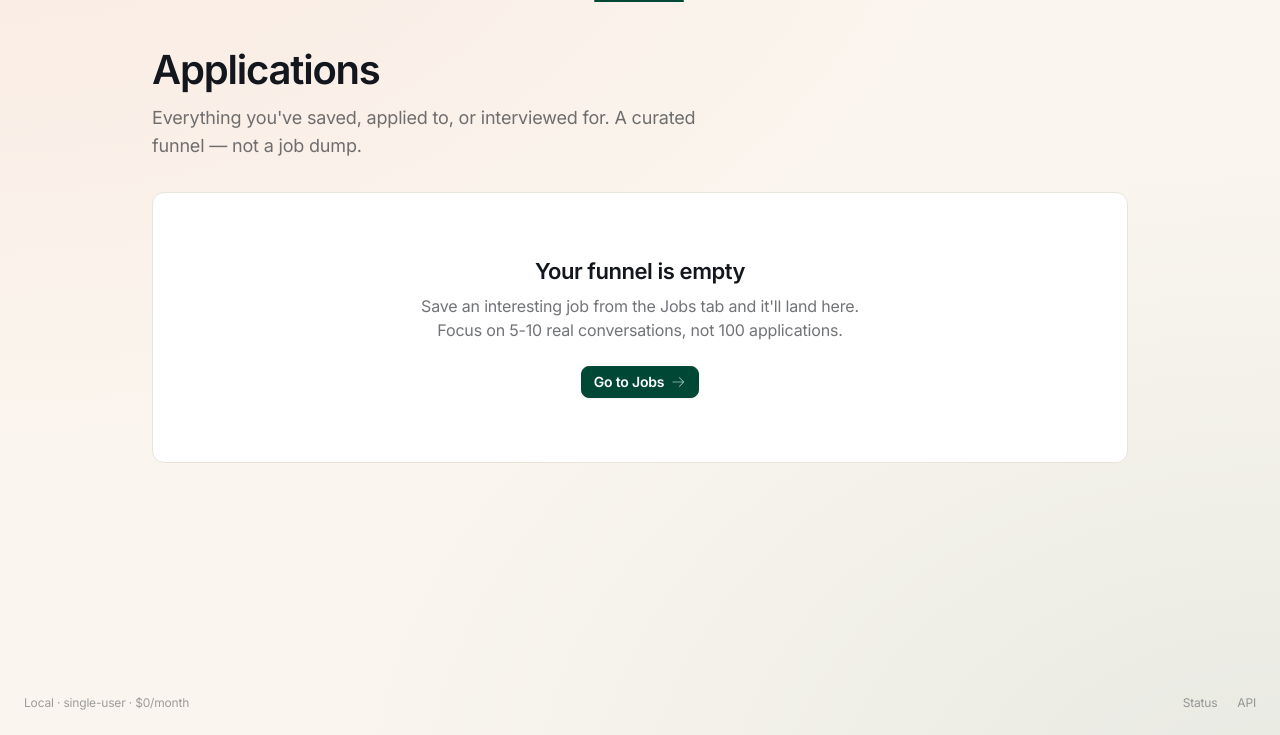
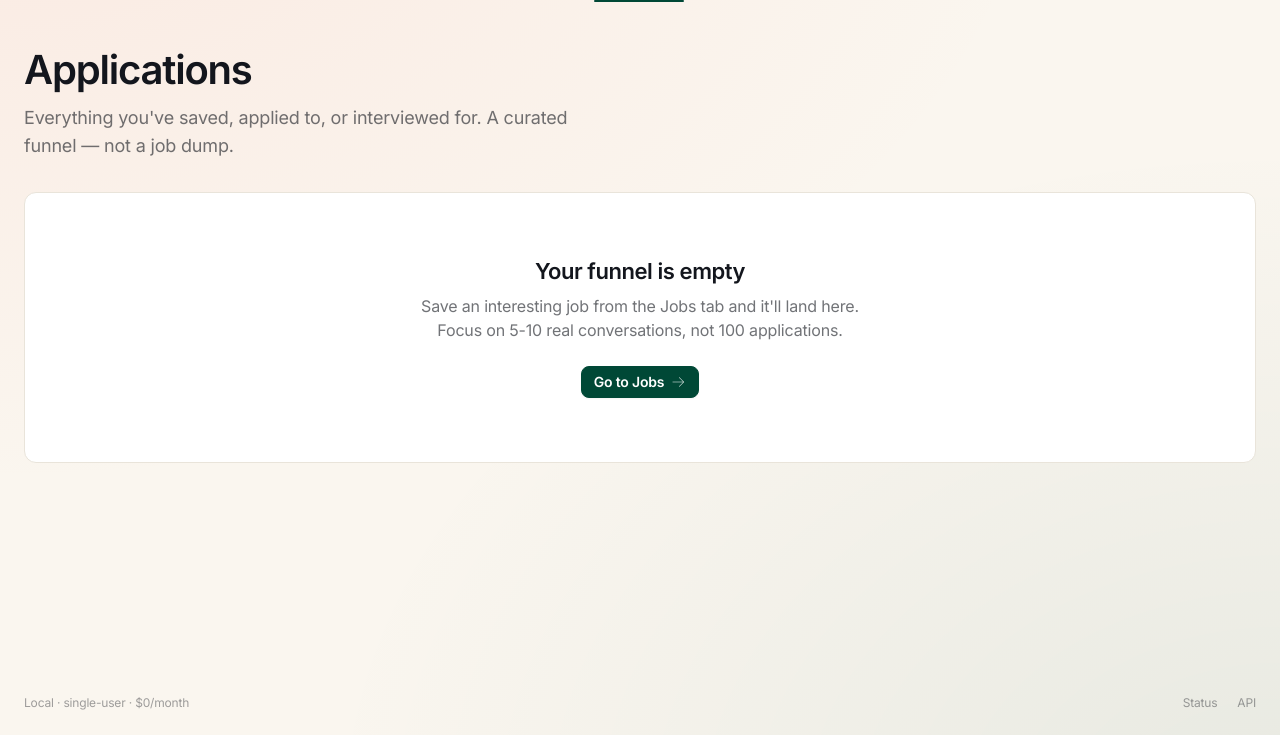
Before and after one commit to Edu126/jobot, a FastAPI app: page /applications in a window 1280 px wide. Shown: the part 65-800 px from the top of the page. Run offline with FastAPI, Linux system fonts and the light colour scheme; data that the repository does not hold is empty; some libraries are stand-ins or nearby versions.

Commit message:
Fix: default container_class was still max-w-5xl in base.html
Applications + Profile inherited max-w-5xl because the default block
value hadn't been updated to match the earlier width-standardization
pass. Now all three tabs render at max-w-7xl (1280px) — the h1 titles
start at the same left edge across the app.

```diff
--- a/ui_web/templates/base.html
+++ b/ui_web/templates/base.html
@@ -277,7 +277,7 @@
     </div>
   </header>
 
-  <main class="{% block container_class %}max-w-5xl{% endblock %} mx-auto px-4 sm:px-6 py-12 flex-1 w-full">
+  <main class="{% block container_class %}max-w-7xl{% endblock %} mx-auto px-4 sm:px-6 py-12 flex-1 w-full">
     {% block content %}{% endblock %}
   </main>
 
```
